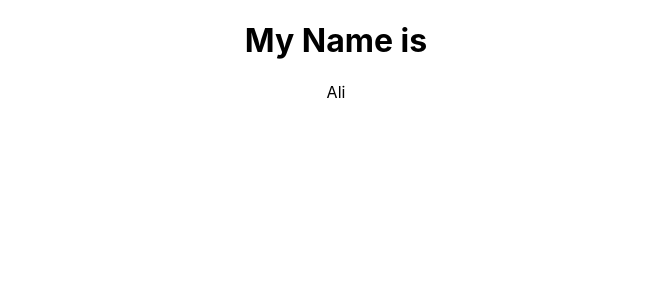
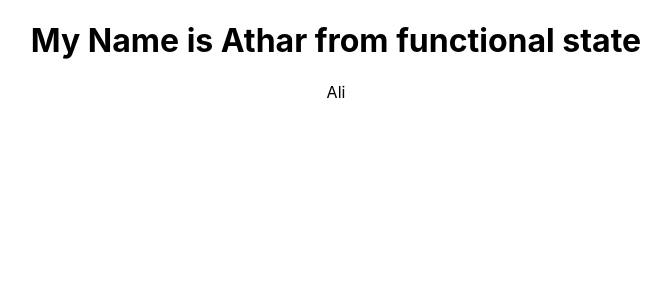
Before and after one commit to AtharLaique/ReactBasics, a React (Create React App) app: page / in a window 1280 px wide. Shown: the top 300 px of the page, without its empty margins (304-975 px from the left). Built offline with nearby package versions, Linux system fonts and the light colour scheme.

Commit message:
Access the state

```diff
--- a/src/App.js
+++ b/src/App.js
@@ -5,11 +5,12 @@ import Props from './Props';
 
 function App() {
   //Declare the state
-  const[nameOfstate , methodToSetstate]=useState({name:'Athar'})
+  const[nameOfstate , methodToSetstate]=useState({name:'Athar from functional state'})
   return (
     <div className="App">
       {/* Step 1 : Pass Data to component */}
-      <Props />
+      {/* use of state */}
+      <Props name={nameOfstate.name} />
     </div>
   );
 }
```
